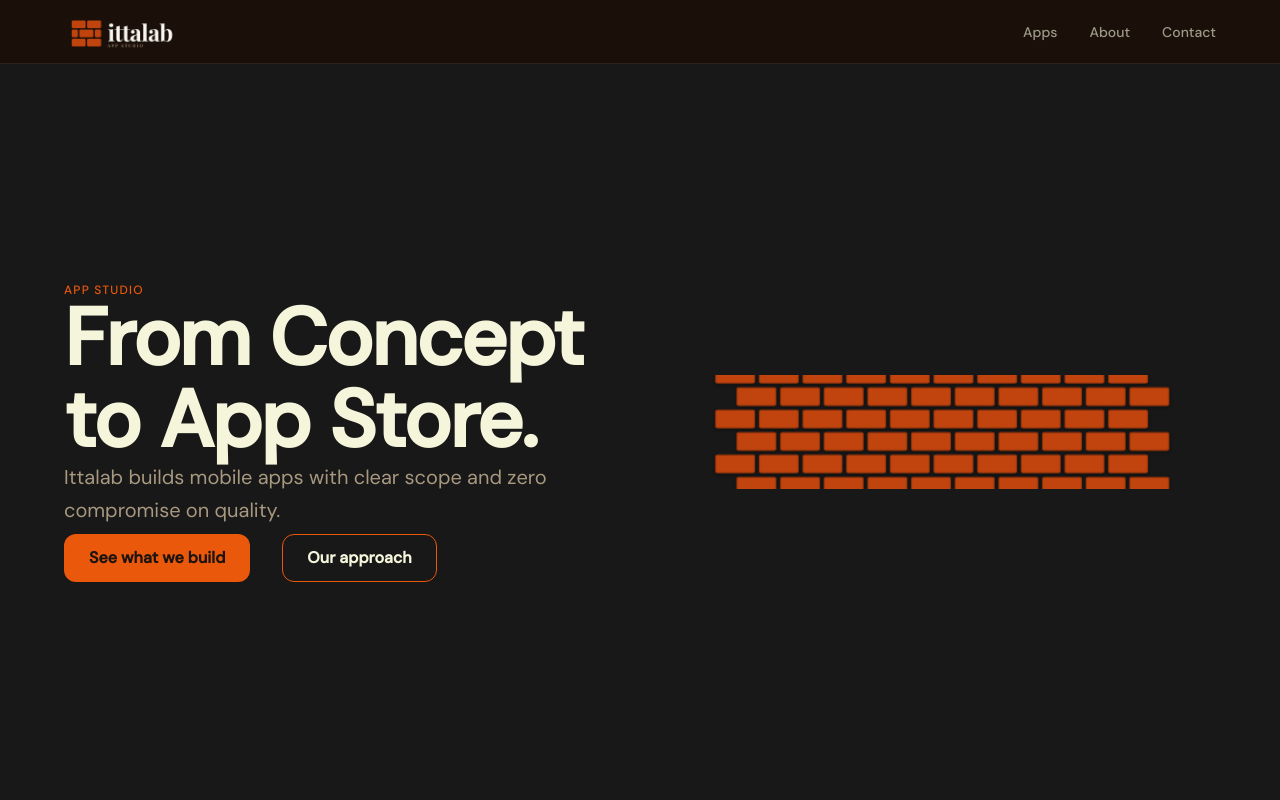
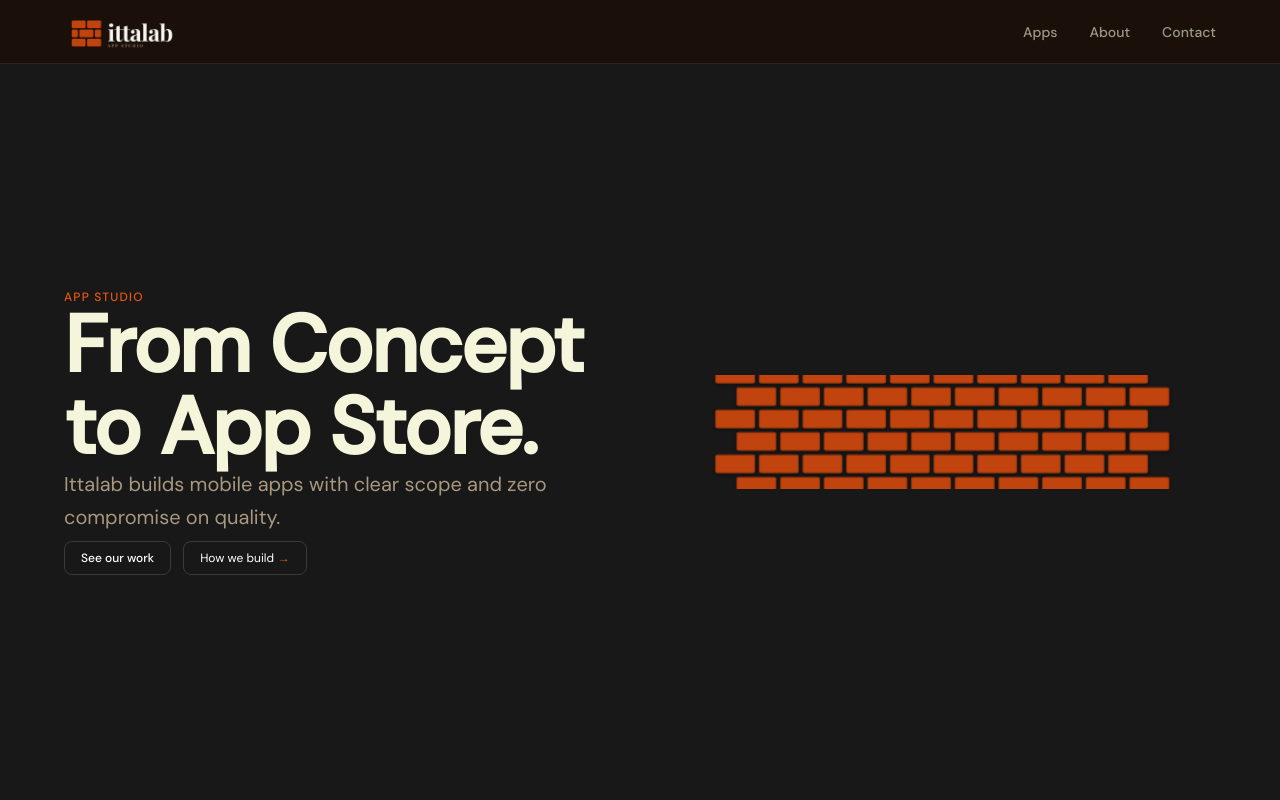
Before and after one commit to ittalab/ittalab-wesbite, a Next.js app: page / in a window 1280 px wide. Shown: the top 800 px of the page. Built offline with nearby package versions, Linux system fonts and the light colour scheme.

Commit message:
fixed buttons layout

```diff
--- a/components/home/HeroSection.tsx
+++ b/components/home/HeroSection.tsx
@@ -1,7 +1,7 @@
 "use client";
 
 import type { CSSProperties } from "react";
-import CTAButton from "@/components/ui/CTAButton";
+import Link from "next/link";
 
 const ROWS = 6;
 const COLS = 10;
@@ -92,19 +92,58 @@ export default function HeroSection() {
 
             {/* CTAs */}
             <div
-              className="flex flex-col sm:flex-row items-start sm:items-center gap-3 sm:gap-8 pt-2 w-full max-w-[220px] sm:max-w-none"
+              className="flex flex-row items-center justify-start gap-[12px] pt-2 w-fit"
               style={{
-                opacity: 0,
-                animation: "brickFadeIn 0.45s ease both",
-                animationDelay: `${totalHeadlineDuration + 0.2}s`,
+                opacity: 1,
+                filter: "none",
+                backdropFilter: "none",
+                backgroundColor: "transparent",
               }}
             >
-              <CTAButton href="/apps" variant="primary" className="w-auto sm:w-auto">
-                See what we build
-              </CTAButton>
-              <CTAButton href="/about" variant="secondary" className="w-auto sm:w-auto">
-                Our approach
-              </CTAButton>
+              <Link
+                href="/apps"
+                className="inline-flex items-center justify-center whitespace-nowrap"
+                style={{
+                  display: "inline-flex",
+                  backgroundColor: "#181818",
+                  color: "#ffffff",
+                  fontSize: "12px",
+                  fontWeight: 500,
+                  lineHeight: 1,
+                  padding: "10px 16px",
+                  borderRadius: "8px",
+                  border: "1px solid #3a3a3a",
+                  opacity: 1,
+                  textDecoration: "none",
+                  fontFamily: "inherit",
+                  boxSizing: "border-box",
+                }}
+              >
+                See our work
+              </Link>
+
+              <Link
+                href="/about"
+                className="inline-flex items-center justify-center whitespace-nowrap"
+                style={{
+                  display: "inline-flex",
+                  backgroundColor: "#181818",
+                  fontSize: "12px",
+                  fontWeight: 400,
+                  lineHeight: 1,
+                  padding: "10px 16px",
+                  borderRadius: "8px",
+                  border: "1px solid #3a3a3a",
+                  opacity: 1,
+                  textDecoration: "none",
+                  color: "#ffffff",
+                  fontFamily: "inherit",
+                  boxSizing: "border-box",
+                }}
+              >
+                <span style={{ color: "#ffffff" }}>How we build</span>
+                <span style={{ color: "#e85d04", marginLeft: "4px" }}>→</span>
+              </Link>
             </div>
           </div>
 
--- a/components/layout/Footer.tsx
+++ b/components/layout/Footer.tsx
@@ -66,8 +66,8 @@ export default function Footer() {
 
         <div className="border-t border-[#2D2319] pt-8 mt-8">
           <p className="text-xs text-[#9C8A7A]">
-            © 2025 Ittalab. All rights reserved.
-          </p>
+  © {new Date().getFullYear()} Ittalab. All rights reserved.
+</p>
         </div>
       </div>
     </footer>
```
